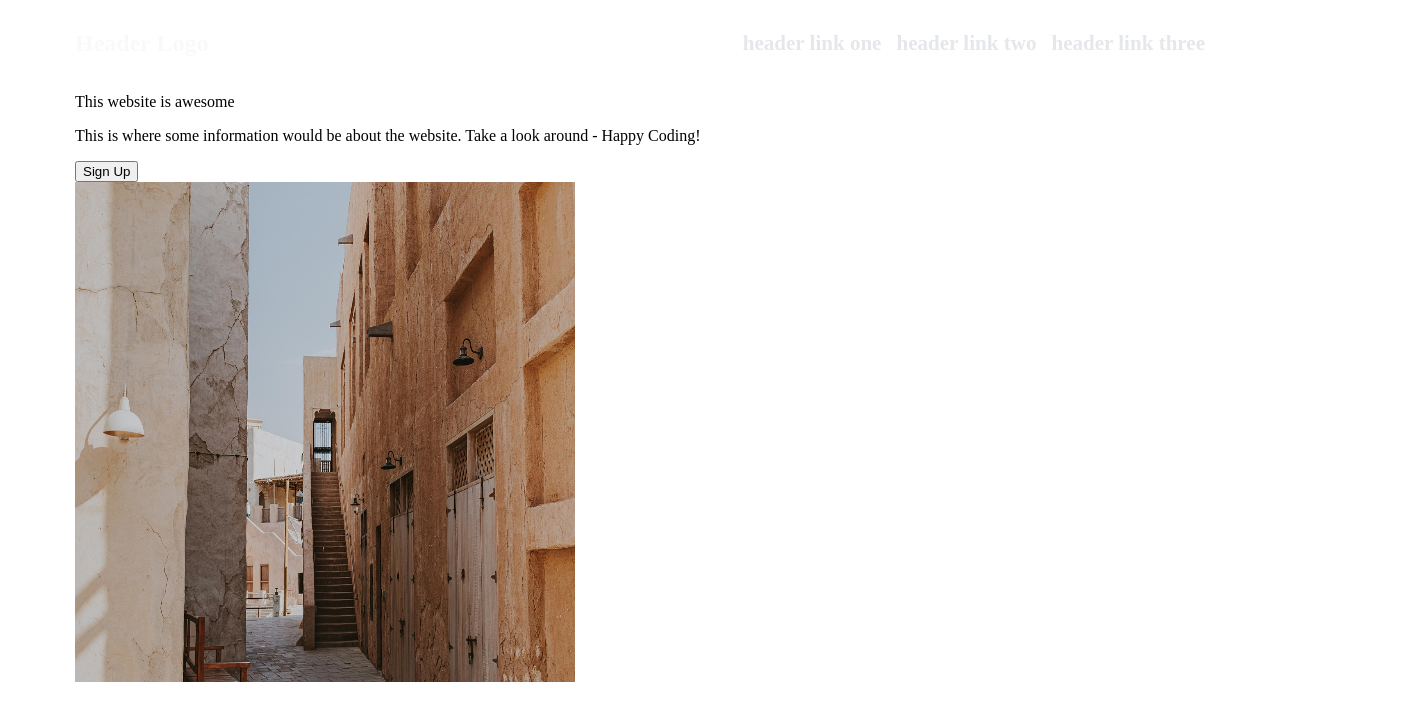
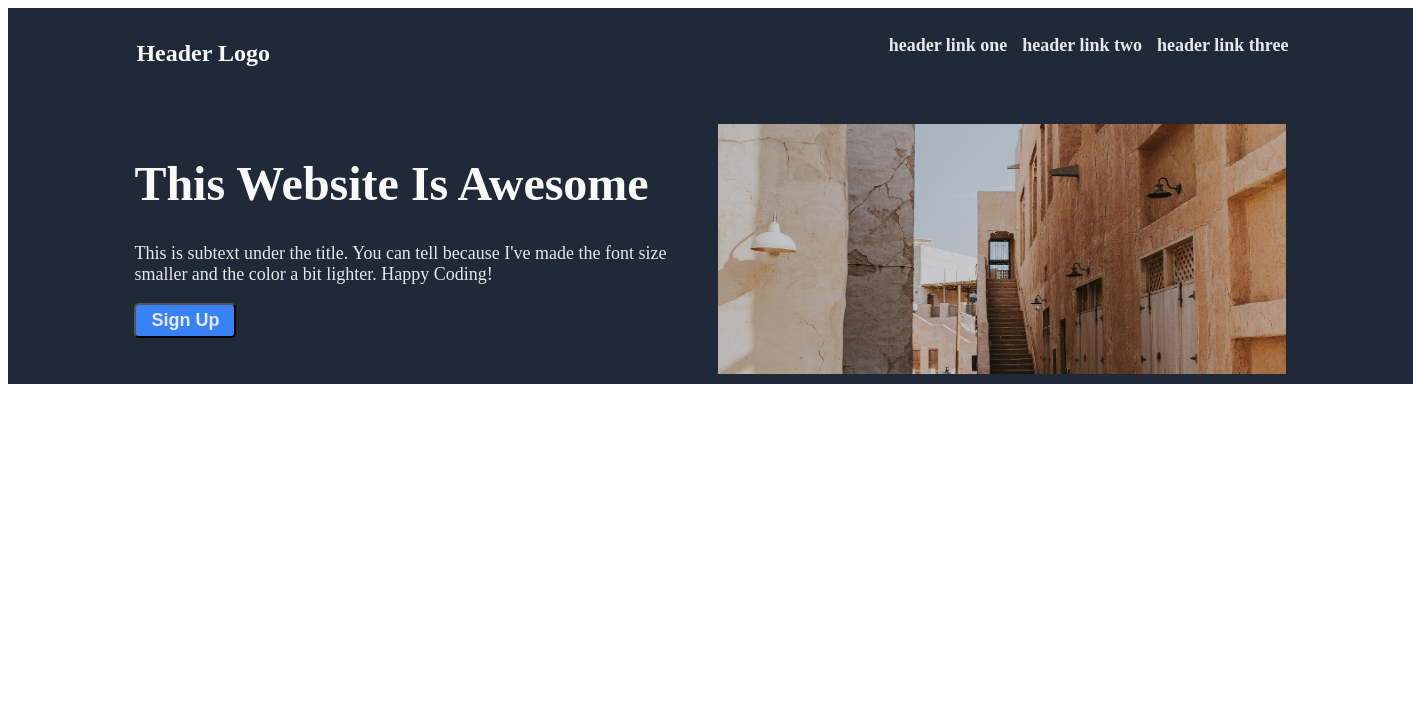
Before and after one commit to Cronk-Samantha/Landing-Page-TOP, a plain HTML site: page index.html in a window 1280 px wide. Shown: the whole page, 1413 px wide, since content can reach past the window. Drawn offline with Linux system fonts and the light colour scheme.

Commit message:
Finished up the top section of the wepage.
Add the hero title, text, and image elements to the
index file. Arranged the elements using flexbox
and got them roughly where I want them. This
first section has the content it needs & can be
restyled and finalized later on.

```diff
--- a/index.html
+++ b/index.html
@@ -7,21 +7,24 @@
 
     <body>
         <div class="section1">
-            <header class="nav-bar">
+            <header>
                 <h2 class="header-logo">Header Logo</h2>
-                <div class="right-header">
-                    <h3>header link one</h3>
-                    <h3>header link two</h3>
-                    <h3>header link three</h3>
+                <div class="header-links">
+                    <h2 class="header-links">header link one</h2>
+                    <h2 class="header-links">header link two</h2>
+                    <h2 class="header-links">header link three</h2>
                 </div>
             </header>
-
-            <div class="main-title">
-                <p class="text-large">This website is awesome</p>
-                <p class="short-description">This is where some information would be about the website. Take a look around - Happy Coding!</p>
-                <button type="button">Sign Up</button>
+            <div class="container1">
+                <div class="hero-text">
+                    <h1 class="hero-title">This Website Is Awesome</h1>
+                    <p class="hero-subtitle">This is subtext under the title. You can tell
+                        because I've made the font size smaller and the color a bit lighter. Happy Coding!
+                    </p>
+                    <button type="button" class="hero-button">Sign Up</button>
+                </div>
+                <img src="./images/picture1.jpg" alt="a picture of an autumn forest." class="hero-image" width="200" height="250">
             </div>
-            <img src="./Images/picture1.jpg" alt="picture of a modern cityscape" width="500" height="500">
         </div>
     </body>
 </html>
--- a/stylesheet.css
+++ b/stylesheet.css
@@ -1,21 +1,61 @@
-body {
-    margin: 10px 75px;
+.section1 {
+    width: 90vw;
+    background-color: #1f2937;
+    padding: 10px 10%;
 }
 
 header {
     display: flex;
-    justify-content: space-between;
-}
-
-.right-header {
-    display: flex;
-    justify-content: space-between;
-    font-size: 18px;
-    color: #E5E7EB;
-    gap: 15px;
+    justify-content: flex-start;
+    align-items: flex-start;
+    width: 100%;
+    padding: 2px;
 }
 
 .header-logo {
     font-size: 24px;
-    color: #F9FAF8
+    color: #F9FaF8;
 }
+
+.header-links {
+    margin-left: auto;
+    display: flex;
+    gap: 15px;
+    font-size: 18px;
+    color: #E5E7Eb;
+}
+
+.container1 {
+    display: flex;
+    padding-top: 35px;
+    gap: 15px;
+}
+
+.hero-text {
+    width: 50%;
+}
+
+.hero-title {
+    font-size: 48px;
+    font-weight: 900;
+    color: #F9FaF8;
+}
+
+.hero-subtitle {
+    font-size: 18px;
+    color: #E5E7Eb;
+}
+
+.hero-image {
+    width: 50%;
+    object-fit: cover;
+}
+
+.hero-button {
+    background-color: #3882F6;
+    color: #E5E7Eb;
+    font-weight: bold;
+    padding: 5px 15px;
+    border-radius: 5px;
+    font-size: 18px;
+}
```
